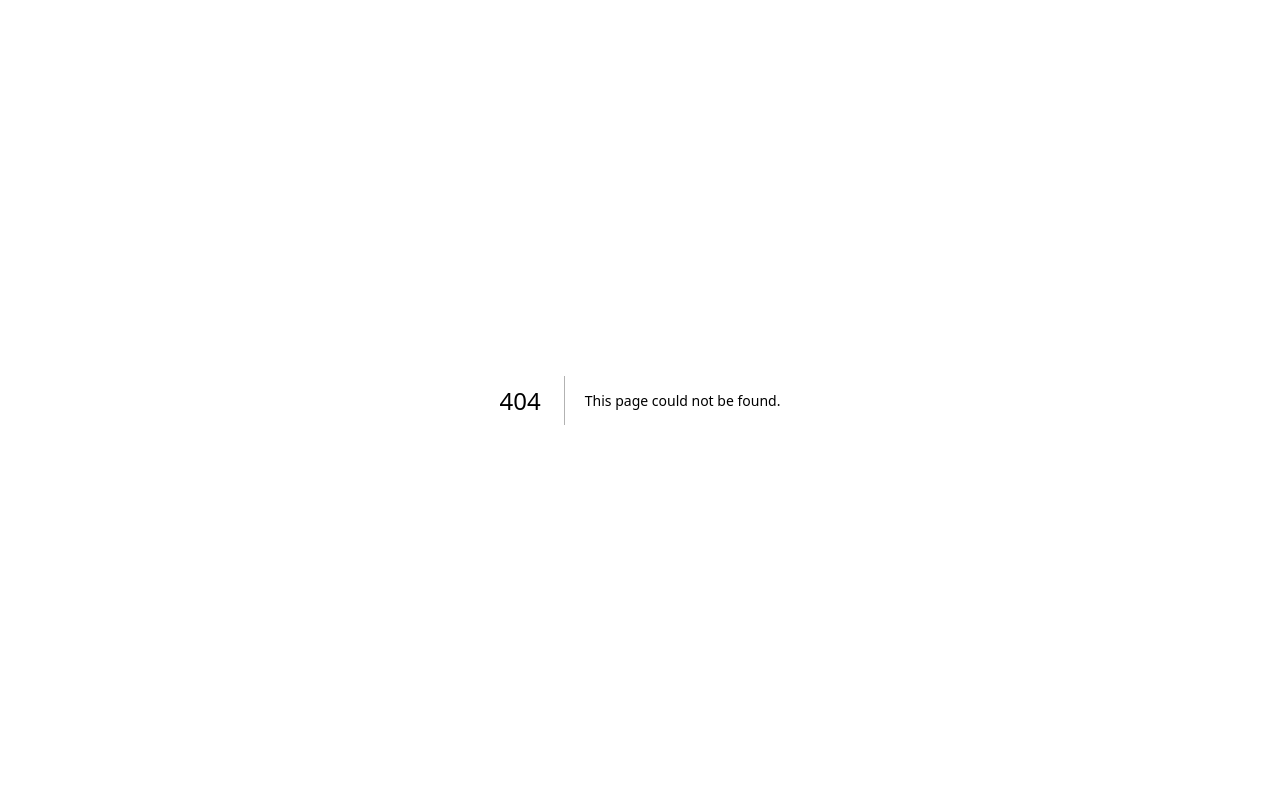
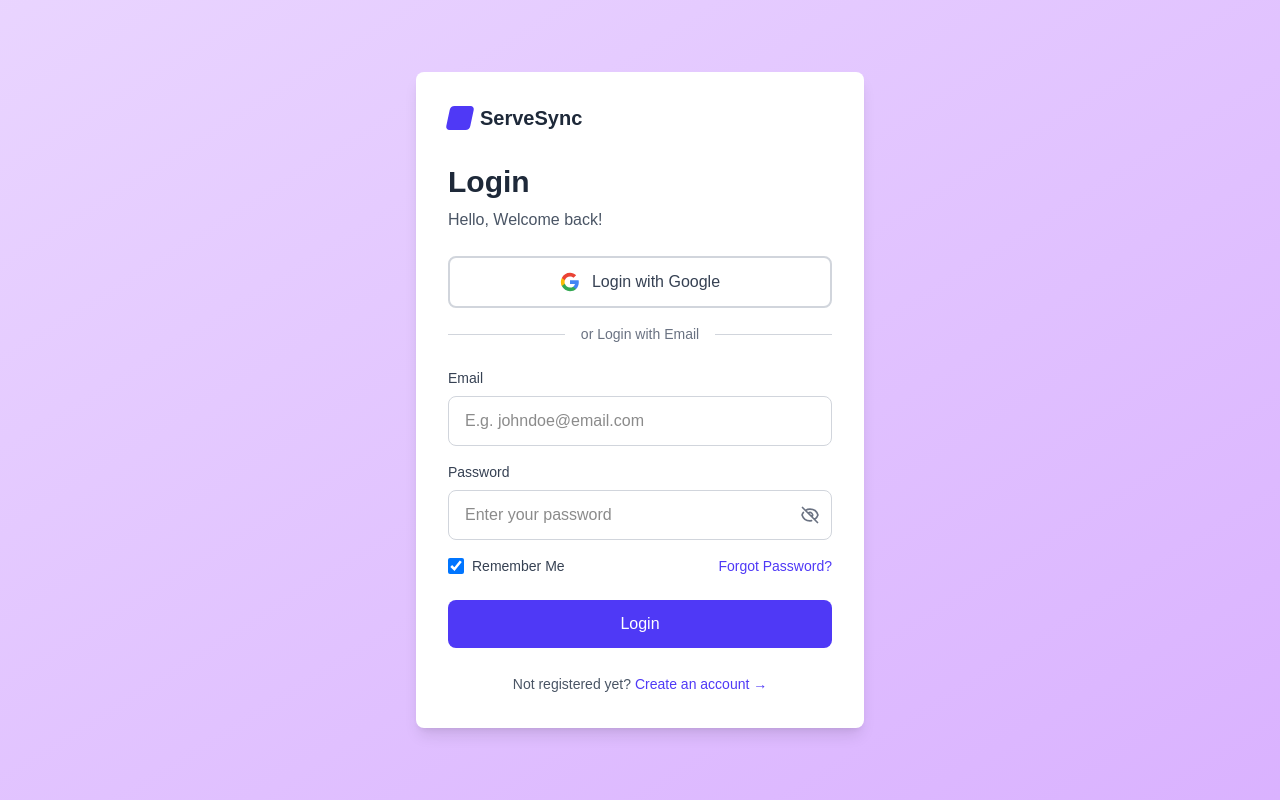
Before and after one commit to Mubaraq-Ay/servesync-client, a Next.js app: page /login in a window 1280 px wide. Before the commit this address had no page. Built offline with nearby package versions, Linux system fonts and the light colour scheme.

Commit message:
initial commit

```diff
--- /dev/null
+++ b/app/login/page.tsx
@@ -0,0 +1,183 @@
+"use client";
+import { log } from "console";
+import { use, useState } from "react";
+
+export default function LoginPage() {
+  const [email, setEmail] = useState("");
+  const [password, setPassword] = useState("");
+  const [showPassword, setShowPassword] = useState("false");
+  const [rememberMe, setRememberMe] = useState("false");
+
+  const handleLogin = (e) => {
+    e.preventDefault();
+    console.log("done", { email, password, rememberMe });
+  };
+
+  const handleGoogleLogin = () => {
+    console.log("google login clicked");
+  };
+
+  return (
+    <div className="min-h-screen bg-gradient-to-br from-purple-200 to-purple-300 flex items-center justify-center p-4">
+      {/* the main container */}
+      <div className="w-full max-w-md bg-white rounded-lg shadow-lg p-8">
+        {/* logo */}
+        <div className="mb-8">
+          <div className="flex items-center gap-2">
+            <div className="w-6 h-6 bg-indigo-600 rounded transform -skew-x-12"></div>
+            <span className="text-xl font-bold text-gray-800">ServeSync</span>
+          </div>
+        </div>
+
+        {/* login header */}
+        <div className="mb-6">
+          <h1 className="text-3xl font-bold text-gray-800 mb-2">Login</h1>
+          <p className="text-gray-600">Hello, Welcome back!</p>
+        </div>
+
+        {/* the google login button  */}
+        <button
+          onClick={handleGoogleLogin}
+          className="w-full flex items-center justify-center gap-3 border-2 border-gray-300 rounded-lg py-3 mb-4 hover:bg-gray-500 transistion"
+        >
+          <svg className="w-5 h-5" viewBox="0 0 24 24">
+            <path
+              fill="#4285F4"
+              d="M22.56 12.25c0-.78-.07-1.53-.2-2.25H12v4.26h5.92c-.26 1.37-1.04 2.53-2.21 3.31v2.77h3.57c2.08-1.92 3.28-4.74 3.28-8.09z"
+            />
+            <path
+              fill="#34A853"
+              d="M12 23c2.97 0 5.46-.98 7.28-2.66l-3.57-2.77c-.98.66-2.23 1.06-3.71 1.06-2.86 0-5.29-1.93-6.16-4.53H2.18v2.84C3.99 20.53 7.7 23 12 23z"
+            />
+            <path
+              fill="#FBBC05"
+              d="M5.84 14.09c-.22-.66-.35-1.36-.35-2.09s.13-1.43.35-2.09V7.07H2.18C1.43 8.55 1 10.22 1 12s.43 3.45 1.18 4.93l2.85-2.22.81-.62z"
+            />
+            <path
+              fill="#EA4335"
+              d="M12 5.38c1.62 0 3.06.56 4.21 1.64l3.15-3.15C17.45 2.09 14.97 1 12 1 7.7 1 3.99 3.47 2.18 7.07l3.66 2.84c.87-2.6 3.3-4.53 6.16-4.53z"
+            />
+          </svg>
+          <span className="font-medium text-gray-700">Login with Google</span>
+        </button>
+
+        {/* divider  */}
+
+        <div className="flex items-center gap-4 mb-6">
+          <div className="flex-1 border-t border-gray-300"></div>
+          <span className="text-sm text-gray-500">or Login with Email</span>
+          <div className="flex-1 border-t border-gray-300"></div>
+        </div>
+
+        {/* Email input */}
+        <div className="mb-4">
+          <label className="block text-sm font-medium text-gray-700 mb-2">
+            Email
+          </label>
+          <input
+            type="email"
+            value={email}
+            onChange={(e) => setEmail(e.target.value)}
+            placeholder="E.g. johndoe@email.com"
+            className="w-full px-4 py-3 border border-gray-300 rounded-lg focus:outline-none focus:ring-2 focus:ring-indigo-500"
+          />
+        </div>
+
+        {/* enter password  */}
+        <div className="mb-4">
+          <label className="block text-sm font-medium text-gray-700 mb-2">
+            Password
+          </label>
+          <div className="relative">
+            <input
+              type={showPassword ? "text" : "password"}
+              value={password}
+              onChange={(e) => setPassword(e.target.value)}
+              placeholder="Enter your password"
+              className="w-full px-4 py-3 border border-gray-300 rounded-lg focus:outline-none focus:ring-2 focus:ring-indigo-500 pr-12"
+            />
+            <button
+              type="button"
+              onClick={() => setShowPassword(!showPassword)}
+              className="absolute right-3 top-1/2 -translate-y-1/2 text-gray-500 hover:text-gray-700"
+            >
+              {showPassword ? (
+                <svg
+                  className="w-5 h-5"
+                  fill="none"
+                  stroke="currentColor"
+                  viewBox="0 0 24 24"
+                >
+                  <path
+                    strokeLinecap="round"
+                    strokeLinejoin="round"
+                    strokeWidth={2}
+                    d="M13.875 18.825A10.05 10.05 0 0112 19c-4.478 0-8.268-2.943-9.543-7a9.97 9.97 0 011.563-3.029m5.858.908a3 3 0 114.243 4.243M9.878 9.878l4.242 4.242M9.88 9.88l-3.29-3.29m7.532 7.532l3.29 3.29M3 3l3.59 3.59m0 0A9.953 9.953 0 0112 5c4.478 0 8.268 2.943 9.543 7a10.025 10.025 0 01-4.132 5.411m0 0L21 21"
+                  />
+                </svg>
+              ) : (
+                <svg
+                  className="w-5 h-5"
+                  fill="none"
+                  stroke="currentColor"
+                  viewBox="0 0 24 24"
+                >
+                  <path
+                    strokeLinecap="round"
+                    strokeLinejoin="round"
+                    strokeWidth={2}
+                    d="M15 12a3 3 0 11-6 0 3 3 0 016 0z"
+                  />
+                  <path
+                    strokeLinecap="round"
+                    strokeLinejoin="round"
+                    strokeWidth={2}
+                    d="M2.458 12C3.732 7.943 7.523 5 12 5c4.478 0 8.268 2.943 9.542 7-1.274 4.057-5.064 7-9.542 7-4.477 0-8.268-2.943-9.542-7z"
+                  />
+                </svg>
+              )}
+            </button>
+          </div>
+        </div>
+
+        {/* Remember me and Forgot password */}
+        <div className="flex items-center justify-between mb-6">
+          <label className="flex items-center gap-2 cursor-pointer">
+            <input
+              type="checkbox"
+              checked={rememberMe}
+              onChange={(e) => setRememberMe(e.target.checked)}
+              className="w-4 h-4 text-indigo-600 rounded focus:ring-2 focus:ring-indigo-500"
+            />
+            <span className="text-sm text-gray-700">Remember Me</span>
+          </label>
+          <a
+            href="/forgot"
+            className="text-sm text-indigo-600 hover:text-indigo-700 font-medium"
+          >
+            Forgot Password?
+          </a>
+        </div>
+
+        <button
+          onClick={handleLogin}
+          className="w-full bg-indigo-600 text-white font-medium py-3 rounded-lg hover:bg-indigo-700 transition mb-6 cursor-pointer"
+        >
+          Login
+        </button>
+
+        {/* create new acct  */}
+
+        <div className="text-center">
+          <span className="text-sm text-gray-600">Not registered yet? </span>
+          <a
+            href="#"
+            className="text-sm text-indigo-600 hover:text-indigo-700 font-medium"
+          >
+            Create an account →
+          </a>
+        </div>
+      </div>
+    </div>
+  );
+}
--- a/app/page.tsx
+++ b/app/page.tsx
@@ -1,65 +1,5 @@
-import Image from "next/image";
+import Link from "next/link";
 
-export default function Home() {
-  return (
-    <div className="flex min-h-screen items-center justify-center bg-zinc-50 font-sans dark:bg-black">
-      <main className="flex min-h-screen w-full max-w-3xl flex-col items-center justify-between py-32 px-16 bg-white dark:bg-black sm:items-start">
-        <Image
-          className="dark:invert"
-          src="/next.svg"
-          alt="Next.js logo"
-          width={100}
-          height={20}
-          priority
-        />
-        <div className="flex flex-col items-center gap-6 text-center sm:items-start sm:text-left">
-          <h1 className="max-w-xs text-3xl font-semibold leading-10 tracking-tight text-black dark:text-zinc-50">
-            To get started, edit the page.tsx file.
-          </h1>
-          <p className="max-w-md text-lg leading-8 text-zinc-600 dark:text-zinc-400">
-            Looking for a starting point or more instructions? Head over to{" "}
-            <a
-              href="https://vercel.com/templates?framework=next.js&utm_source=create-next-app&utm_medium=appdir-template-tw&utm_campaign=create-next-app"
-              className="font-medium text-zinc-950 dark:text-zinc-50"
-            >
-              Templates
-            </a>{" "}
-            or the{" "}
-            <a
-              href="https://nextjs.org/learn?utm_source=create-next-app&utm_medium=appdir-template-tw&utm_campaign=create-next-app"
-              className="font-medium text-zinc-950 dark:text-zinc-50"
-            >
-              Learning
-            </a>{" "}
-            center.
-          </p>
-        </div>
-        <div className="flex flex-col gap-4 text-base font-medium sm:flex-row">
-          <a
-            className="flex h-12 w-full items-center justify-center gap-2 rounded-full bg-foreground px-5 text-background transition-colors hover:bg-[#383838] dark:hover:bg-[#ccc] md:w-[158px]"
-            href="https://vercel.com/new?utm_source=create-next-app&utm_medium=appdir-template-tw&utm_campaign=create-next-app"
-            target="_blank"
-            rel="noopener noreferrer"
-          >
-            <Image
-              className="dark:invert"
-              src="/vercel.svg"
-              alt="Vercel logomark"
-              width={16}
-              height={16}
-            />
-            Deploy Now
-          </a>
-          <a
-            className="flex h-12 w-full items-center justify-center rounded-full border border-solid border-black/[.08] px-5 transition-colors hover:border-transparent hover:bg-black/[.04] dark:border-white/[.145] dark:hover:bg-[#1a1a1a] md:w-[158px]"
-            href="https://nextjs.org/docs?utm_source=create-next-app&utm_medium=appdir-template-tw&utm_campaign=create-next-app"
-            target="_blank"
-            rel="noopener noreferrer"
-          >
-            Documentation
-          </a>
-        </div>
-      </main>
-    </div>
-  );
+export default function () {
+  return <h1>home</h1>;
 }
```
